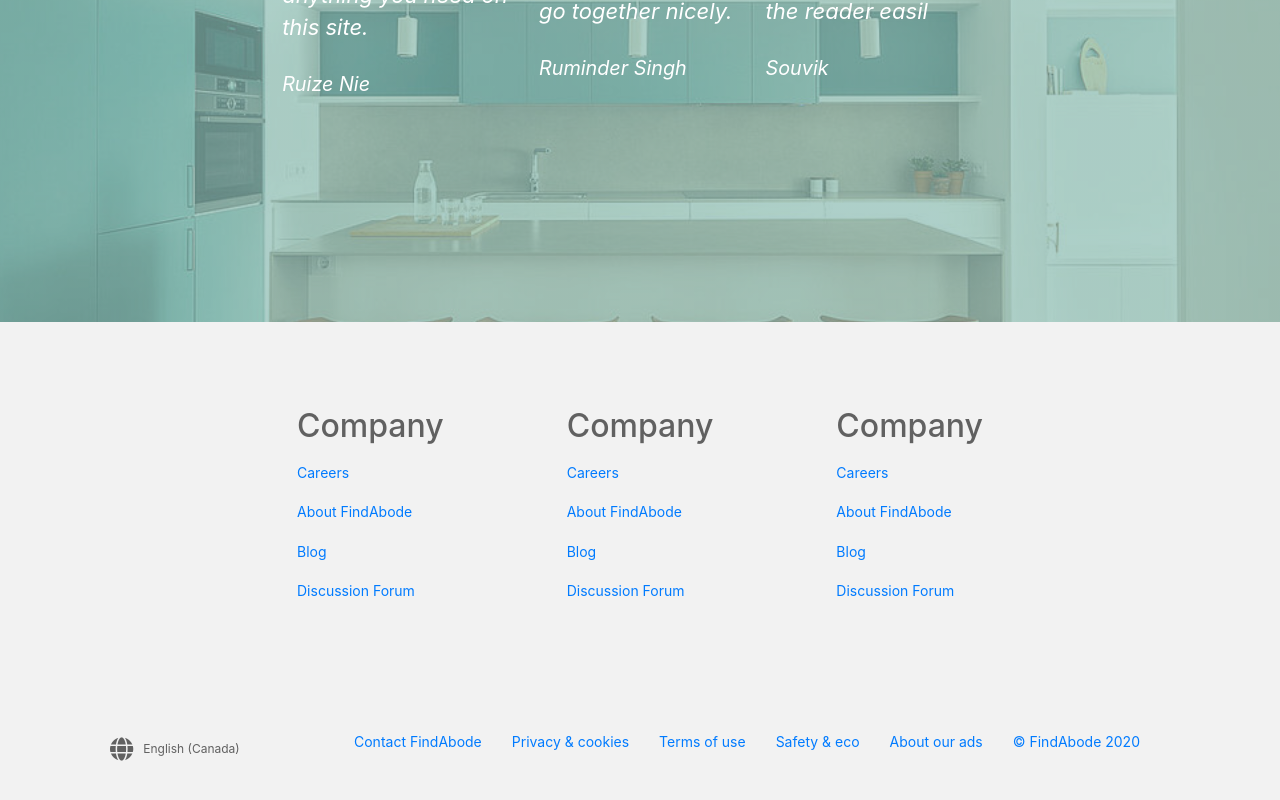
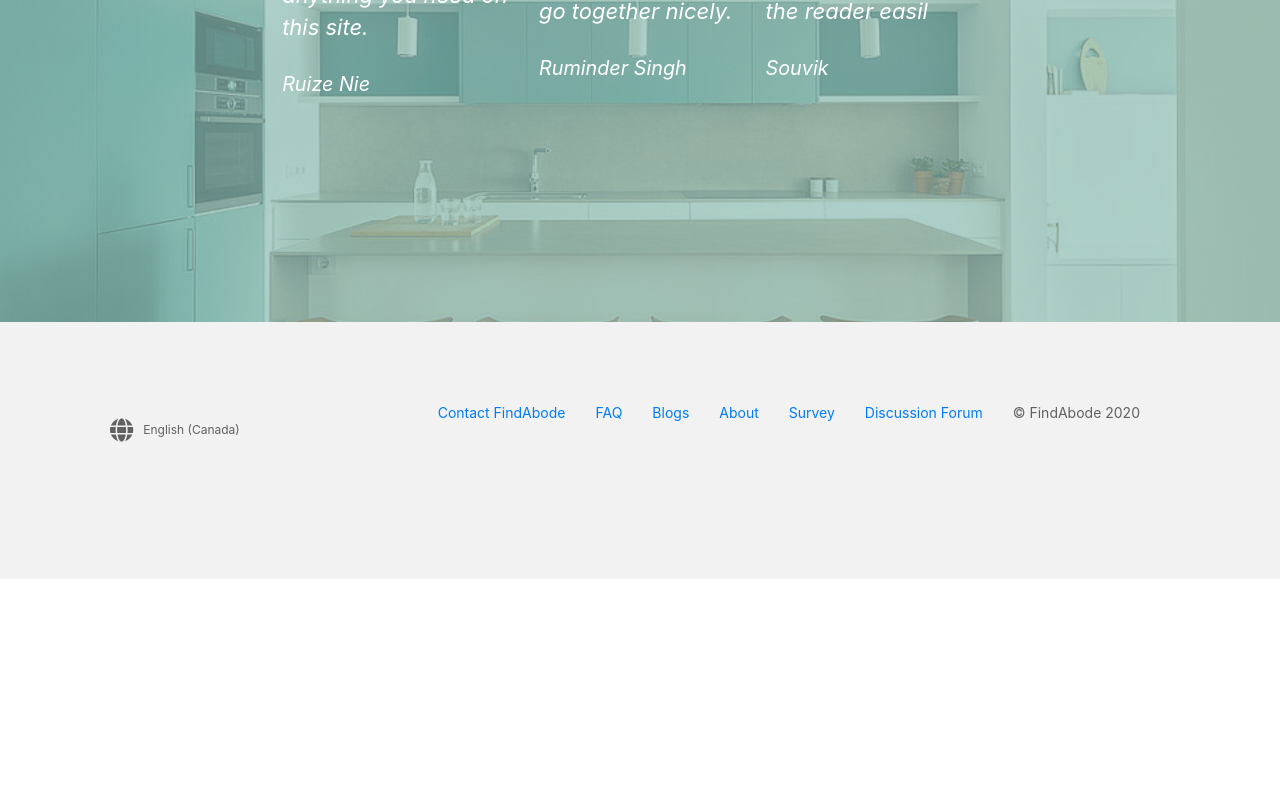
Before and after one commit to uanthwal/Group16_FindAbode, a React (Create React App) app: page / in a window 1280 px wide. Shown: the part 3548-4348 px from the top of the page. After the commit the page ends 4127 px from the top, so only its background shows below. Built offline with nearby package versions, Linux system fonts and the light colour scheme.

Commit message:
removed unsed link

```diff
--- a/src/components/Blogs.js
+++ b/src/components/Blogs.js
@@ -66,7 +66,6 @@ class Blogs extends Component {
         <h2 className="text-center">Blogs</h2>
         <br />
         <div>{this.blogList()}</div>
-        <Links />
         <Footer />
       </div>
     );
--- a/src/components/Favourites.js
+++ b/src/components/Favourites.js
@@ -114,7 +114,6 @@ class Favourites extends Component {
             })}
           </div>
         </div>
-        <Links />
         <Footer />
       </div>
     );
--- a/src/components/Footer.js
+++ b/src/components/Footer.js
@@ -17,29 +17,32 @@ class Footer extends Component {
               </Link>
             </li>
             <li>
-              <Link to="" className="footer-link">
-                Privacy & cookies
+              <Link to="/faq" className="footer-link">
+                FAQ
               </Link>
             </li>
             <li>
-              <Link to="" className="footer-link">
-                Terms of use
+              <Link to="/blogs" className="footer-link">
+                Blogs
               </Link>
             </li>
             <li>
-              <Link to="" className="footer-link">
-                Safety & eco
+              <Link to="/about" className="footer-link">
+                About
               </Link>
             </li>
             <li>
-              <Link to="" className="footer-link">
-                About our ads
+              <Link to="/survey" className="footer-link">
+                Survey
               </Link>
             </li>
             <li>
-              <Link to="" className="footer-link">
-                &copy; FindAbode 2020
+              <Link to="/discussionforum1" className="footer-link">
+                Discussion Forum
               </Link>
+            </li>
+            <li>
+              <div className="footer-link">&copy; FindAbode 2020</div>
             </li>
           </ul>
         </div>
--- a/src/components/Home.js
+++ b/src/components/Home.js
@@ -3,7 +3,6 @@ import Header from "./Header";
 import Service from "./Service";
 import ApartmentCitiesComponent from "./property_components/ApartmentCities";
 import Review from "./property_components/Review";
-import Links from "./Links";
 import Footer from "./Footer";
 
 class Home extends Component {
@@ -14,7 +13,6 @@ class Home extends Component {
         <Service />
         <ApartmentCitiesComponent />
         <Review />
-        <Links />
         <Footer />
       </>
     );
--- a/src/components/discussion_forum_components/DiscussionForum.js
+++ b/src/components/discussion_forum_components/DiscussionForum.js
@@ -126,7 +126,6 @@ export default class DiscussionForum extends Component {
         </div>
         <links />
         <footer />
-        <Links />
         <Footer />
       </div>
     );
--- a/src/components/information_management/AboutUs.js
+++ b/src/components/information_management/AboutUs.js
@@ -174,7 +174,6 @@ class AboutUs extends Component {
             </p>
           </div>
         </div>
-        <Links />
         <Footer />
       </div>
     );
--- a/src/components/information_management/ContactUs.js
+++ b/src/components/information_management/ContactUs.js
@@ -235,7 +235,6 @@ class ContactUs extends Component {
           </div>
           <br />
         </div>
-        <Links />
         <Footer />
       </>
     );
--- a/src/components/information_management/FAQ/NeedHelp.jsx
+++ b/src/components/information_management/FAQ/NeedHelp.jsx
@@ -86,7 +86,6 @@ export default class NeedHelp extends Component {
             {querySection}
           </div>
         </div>
-        <Links />
         <Footer />
       </div>
     );
--- a/src/css/Footer.css
+++ b/src/css/Footer.css
@@ -26,7 +26,7 @@
   background: #f2f2f2;
   color: #616161;
   font-size: 12px;
-  padding: 20px 0;
+  padding: 80px 0;
 }
 .footer-inner {
   max-width: 1100px;
```
Lines whose indentation alone changed are shown as unchanged.
